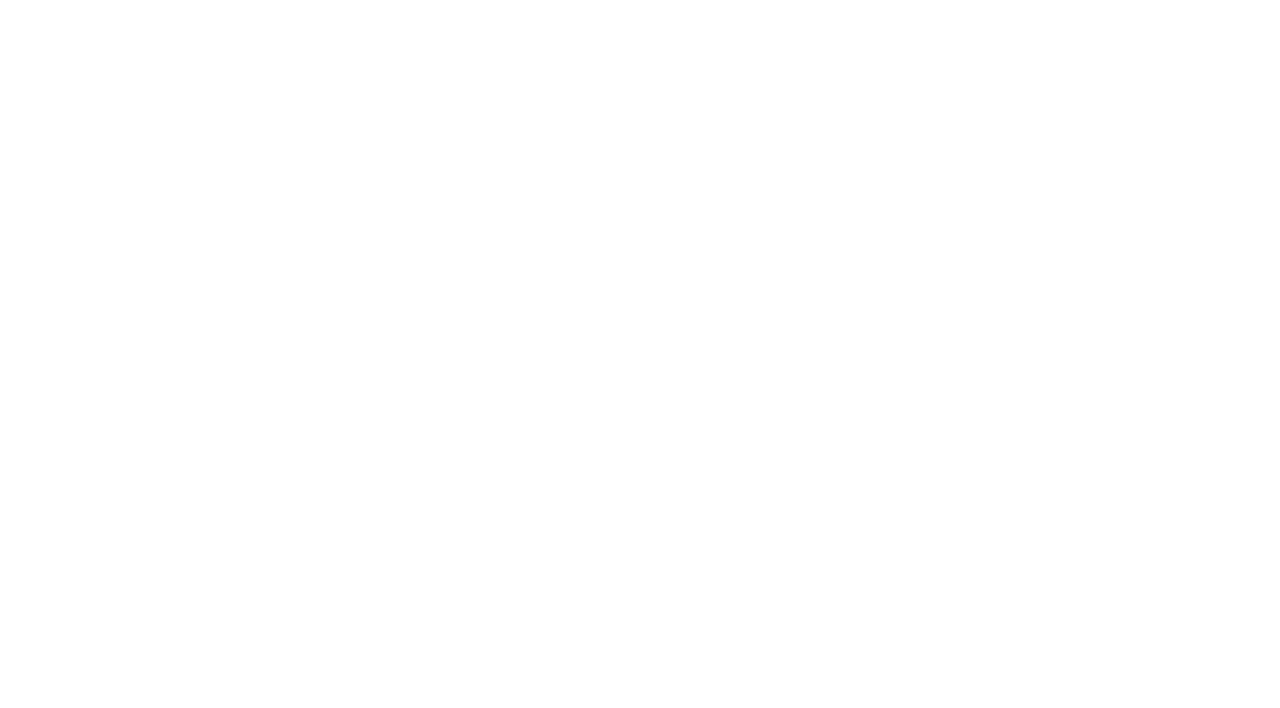
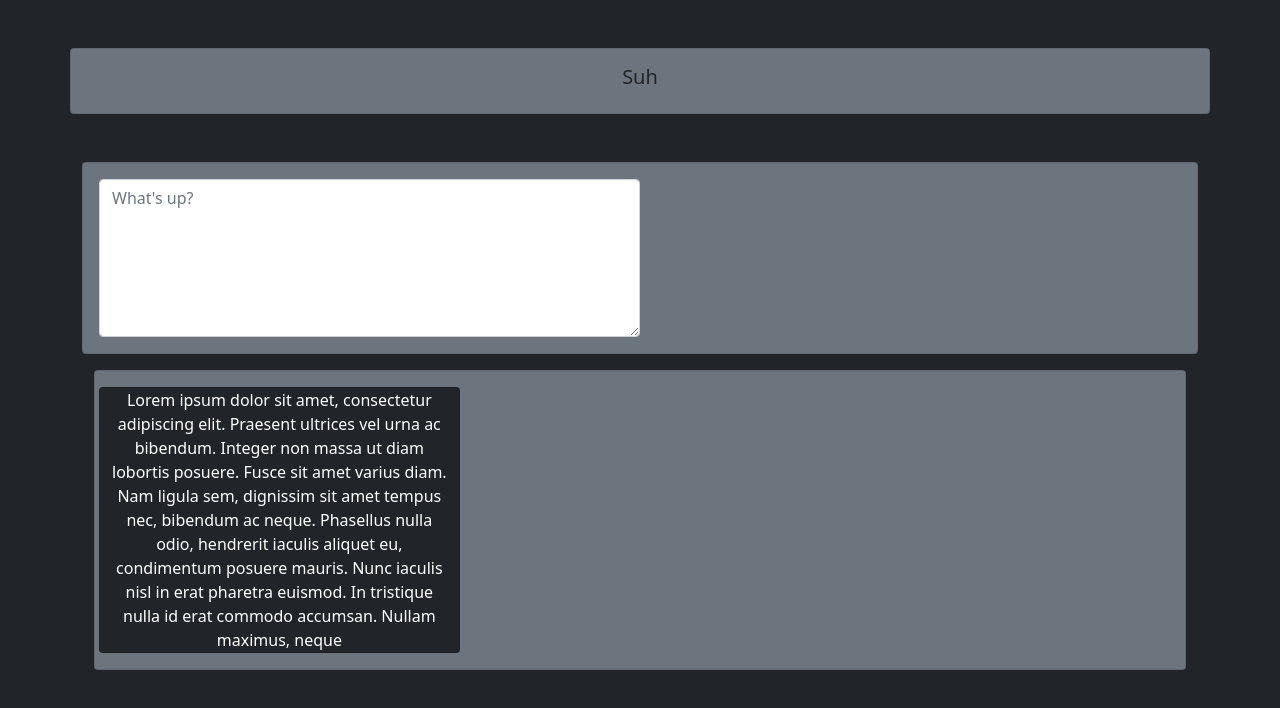
Before and after one commit to MillieGrey/dynamic, a plain HTML site: page index.html in a window 1280 px wide. Drawn offline with nearby package versions, Linux system fonts and the light colour scheme.

Commit message:
ui mostly figured out, but a little gross

```diff
--- a/index.html
+++ b/index.html
@@ -1,12 +1,54 @@
-<!DOCTYPE html>
+<!doctype html>
 <html lang="en">
-<head>
-    <meta charset="UTF-8">
-    <meta http-equiv="X-UA-Compatible" content="IE=edge">
-    <meta name="viewport" content="width=device-width, initial-scale=1.0">
-    <title>Document</title>
-</head>
-<body>
+  <head>
+    <!-- Required meta tags -->
+    <meta charset="utf-8">
+    <meta name="viewport" content="width=device-width, initial-scale=1">
 
-</body>
+    <!-- Bootstrap CSS -->
+    <link href="https://cdn.jsdelivr.net/npm/bootstrap@5.0.1/dist/css/bootstrap.min.css" rel="stylesheet" integrity="sha384-+0n0xVW2eSR5OomGNYDnhzAbDsOXxcvSN1TPprVMTNDbiYZCxYbOOl7+AMvyTG2x" crossorigin="anonymous">
+
+    <title>Notes</title>
+  </head>
+  <body class="bg-dark">
+    <div class="container">
+        <div class="row">
+            <div class="card card-body text-center bg-secondary mt-5" >
+                <h5 class="card-title">Suh</h5>
+
+            </div>
+
+            <!-- container for where the notes get typed. -->
+            <div class="container">
+                <div class="card card-body text-center bg-secondary mt-5" >
+                <div class="form-horizontal>
+                    <div class="form-group">
+                        <div class="col-md-6">
+                            <textarea class="form-control" rows="6" placeholder="What's up?" required></textarea>
+                        </div>
+                    </div>
+                </div>
+                </div>
+            </div>
+
+            <!-- container for where the notes go. -->
+            <div class="container" id="noteDisplay">
+                <div class="card bg-secondary card-body text-center mt-3">
+                <!-- using row-cols instead of rows and then cols, you can define how many cols you want but then anything added after that seems to adhere to the grid which is bae -->
+                <!-- Seems like in order to make the note cards have a maximum height/ be scrollable we gotta use CSS so we gotta get on learning that -->
+                <div class="row row-cols-3">
+                    <div class="card bg-dark text-white text-center">Lorem ipsum dolor sit amet, consectetur adipiscing elit. Praesent ultrices vel urna ac bibendum. Integer non massa ut diam lobortis posuere. Fusce sit amet varius diam. Nam ligula sem, dignissim sit amet tempus nec, bibendum ac neque. Phasellus nulla odio, hendrerit iaculis aliquet eu, condimentum posuere mauris. Nunc iaculis nisl in erat pharetra euismod. In tristique nulla id erat commodo accumsan. Nullam maximus, neque</div>
+
+                </div>
+                </div>
+            </div>
+        </div>
+    </div>
+
+
+    <!-- Option 1: Bootstrap Bundle with Popper -->
+    <script src="https://cdn.jsdelivr.net/npm/bootstrap@5.0.1/dist/js/bootstrap.bundle.min.js" integrity="sha384-gtEjrD/SeCtmISkJkNUaaKMoLD0//ElJ19smozuHV6z3Iehds+3Ulb9Bn9Plx0x4" crossorigin="anonymous"></script>
+    <script src="app.js"></script>
+
+  </body>
 </html>
```
